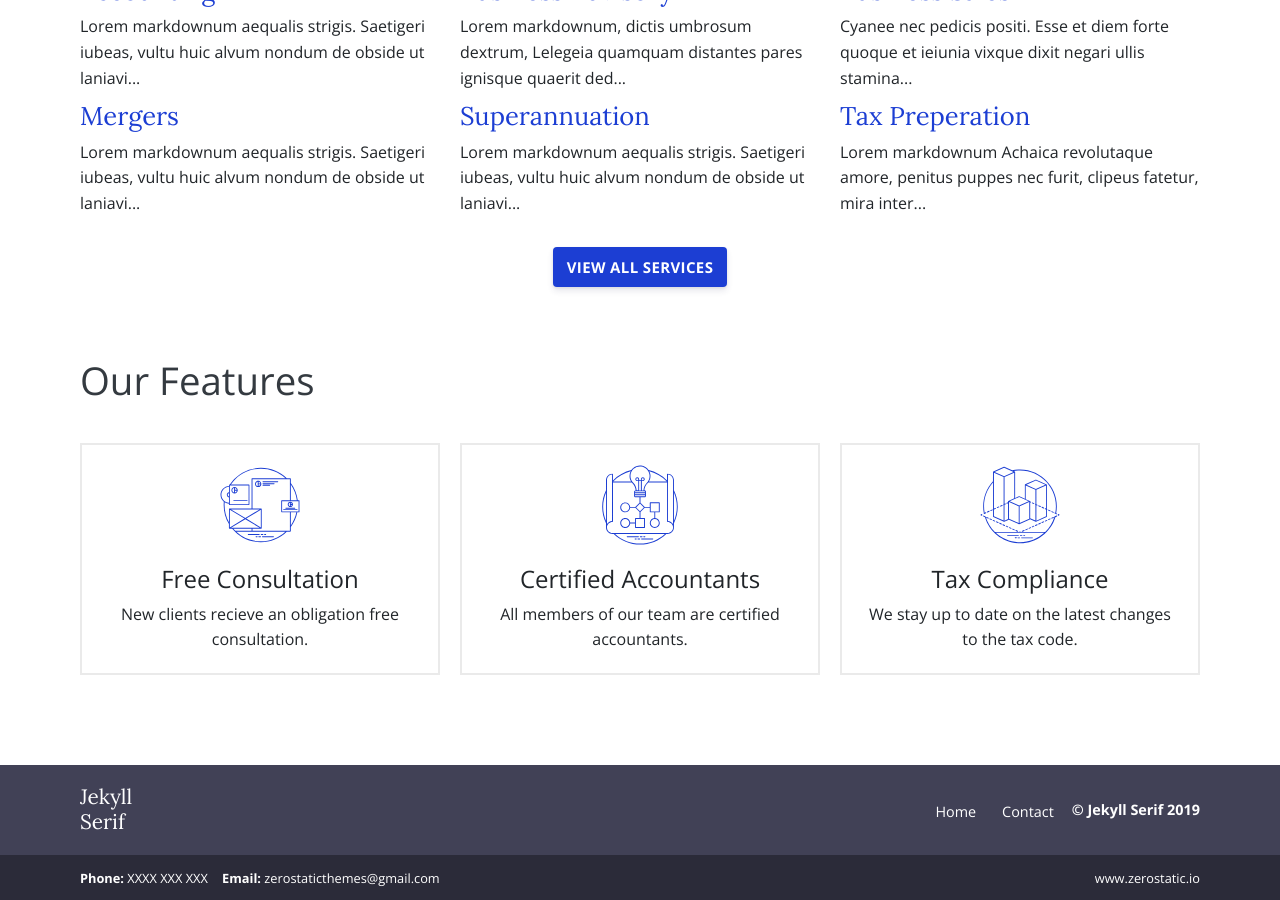
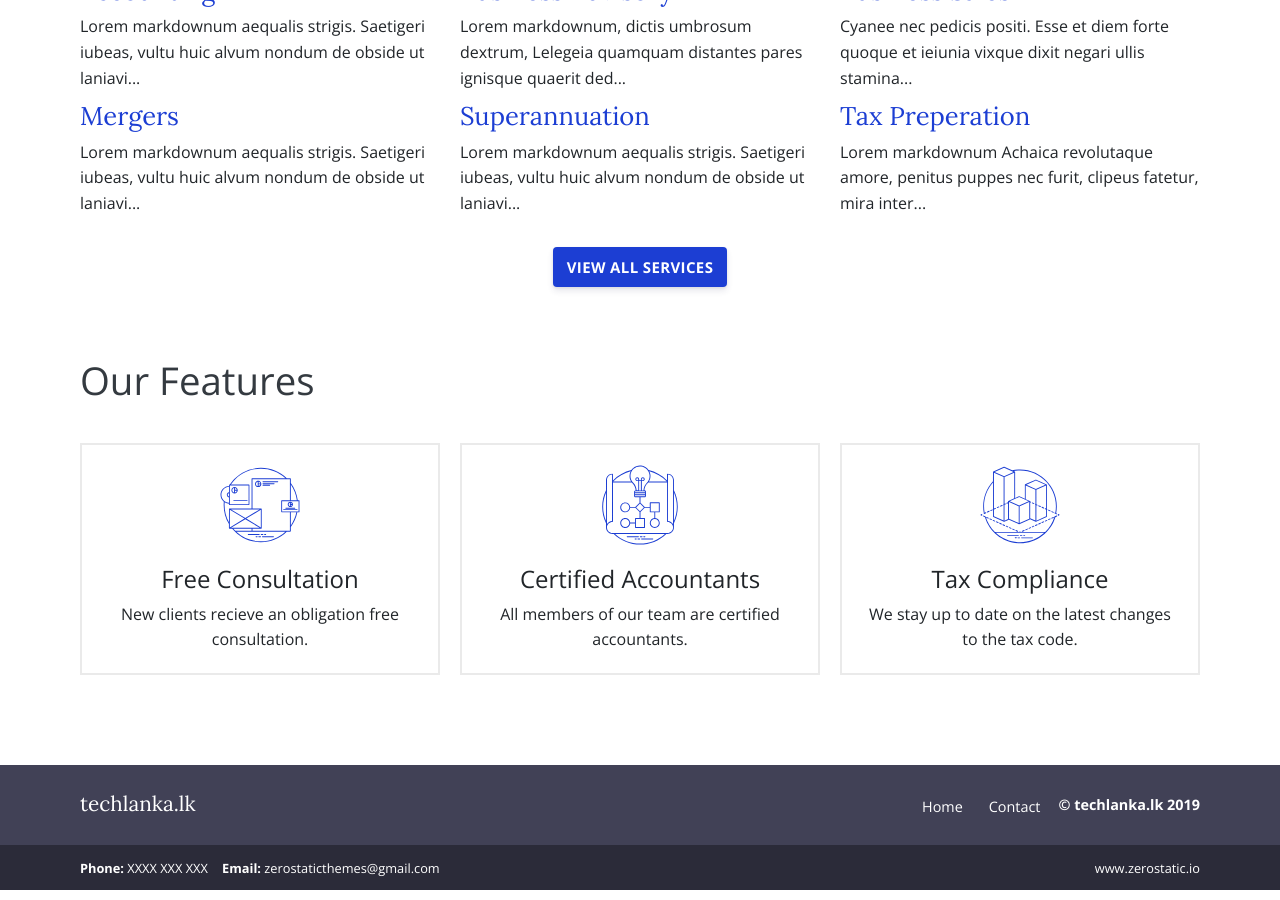
Before and after one commit to techlanka/business, a Jekyll site: the page built from index.html, in a window 1280 px wide and 900 px high, scrolled down 790 px. Built offline with Jekyll 4.4.1, drawn with Linux system fonts in a browser that asks for light colours.

Commit message:
Update _config.yml

```diff
--- a/_config.yml
+++ b/_config.yml
@@ -1,7 +1,7 @@
 baseurl: '/business/'
 exclude: ['README.md']
 permalink: pretty
-title: 'Jekyll Serif'
+title: 'techlanka.lk'
 
 collections:
   services:
```
